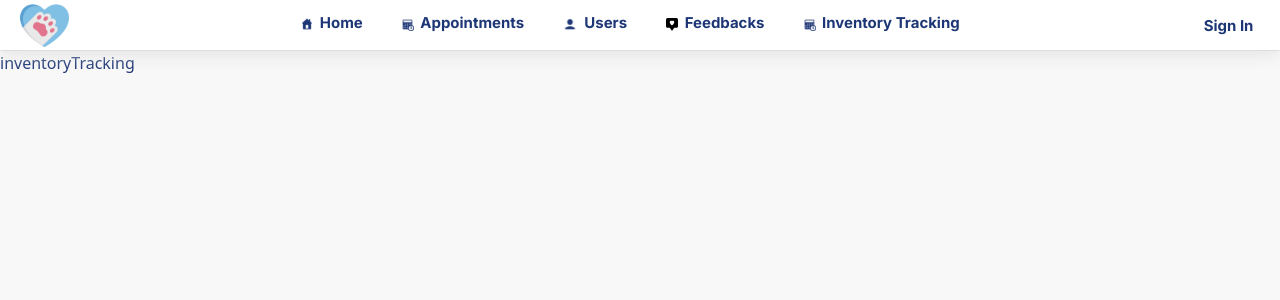
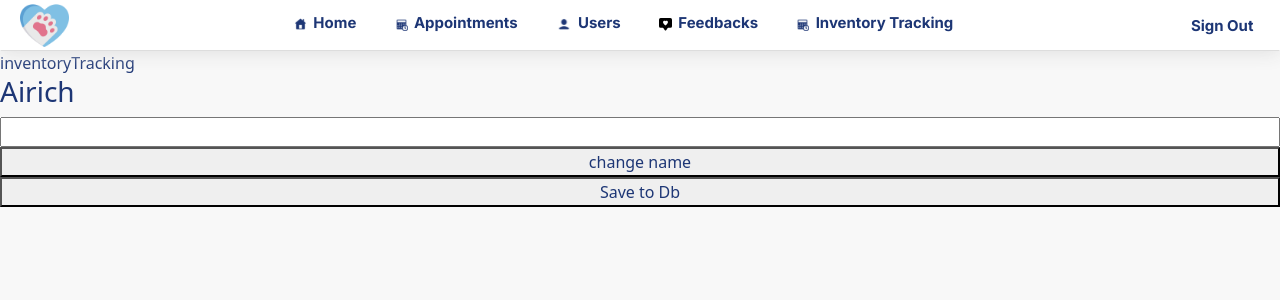
Before and after one commit to Tauri-23/AravelosPetClinic, a React (Vite) app in the folder react/: page /AdminIndex/InventoryTracking in a window 1280 px wide. Shown: the top 300 px of the page. Built offline with nearby package versions, Linux system fonts and the light colour scheme; a web font is replaced by a local one.

Commit message:
update
update

```diff
--- /dev/null
+++ b/react/src/components/admin_navbar.jsx
@@ -0,0 +1,26 @@
+import { Link, useLocation } from "react-router-dom";
+
+export default function AdminNavbar() {
+
+    const location = useLocation();
+
+    return(
+        <div className="nav nav1">
+            <div className="nav1-logo-div">
+            <img src="/assets/media/logos/paw.png" className="nav1-logo" alt="logo"/>
+            </div>
+            <div className="nav1-links">
+                <Link to={'/AdminIndex'} className="nav2-link"><div className="wx"><img src="/assets/media/icons/home.svg" className="nav1-icons" alt="logo"/></div><div className="nav1-link"><p>Home</p><div className={`nav1-line${location.pathname === "/AdminIndex" ? " active" : ""}`} ></div></div></Link>
+                <Link to={'/AdminIndex'} className="nav2-link"><div className="wx"><img src="/assets/media/icons/appointment.svg" className="nav1-icons" alt="logo"/></div><div className="nav1-link"><p>Appointments</p><div className={`nav1-line${location.pathname === "/" ? " active" : ""}`} ></div></div></Link>
+                <Link to={'/AdminIndex'} className="nav2-link"><div className="wx"><img src="/assets/media/icons/user.svg" className="nav1-icons" alt="logo"/></div><div className="nav1-link"><p>Users</p><div className={`nav1-line${location.pathname === "/" ? " active" : ""}`} ></div></div></Link>
+                <Link to={'/AdminIndex'} className="nav2-link"><div className="wx"><img src="/assets/media/icons/feedback.svg" className="nav1-icons" alt="logo"/></div><div className="nav1-link"><p>Feedbacks</p><div className={`nav1-line${location.pathname === "/" ? " active" : ""}`} ></div></div></Link>
+                <Link to={'InventoryTracking'} className="nav2-link"><div className="wx"><img src="/assets/media/icons/appointment.svg" className="nav1-icons" alt="logo"/></div><div className="nav1-link"><p>Inventory Tracking</p><div className={`nav1-line${location.pathname === "/InventoryTracking" ? " active" : ""}`} ></div></div></Link>
+
+            </div>
+
+            <div className="nav1-sign">
+                <Link to={'/GuestIndex'} className="nav1-link">Sign Out</Link>
+            </div>
+        </div>
+    );
+}
--- a/react/src/views/Admin/default.jsx
+++ b/react/src/views/Admin/default.jsx
@@ -2,33 +2,29 @@ import { useEffect, useState } from "react";
 import { Link, Outlet, useLocation } from "react-router-dom";
 import "../../assets/css/app.css";
 import "../../assets/css/navbar.css";
+import AdminNavbar from "../../components/admin_navbar";
 
 export default function AdminDefault () {
-    const location = useLocation(); // once ready it returns the 'window.location' object
-    const [url, setUrl] = useState(null);
-    useEffect(() => {
-        setUrl(location.pathname);
-    }, [location]);
+    const [name, setName] = useState("Airich");
+    const [tempName, setTempName] = useState("");
+
+    const updateInDb = () => {
+        alert(`Updated to the database: ${name}`);
+    }
+
     return(
-        <><div className="nav nav1">
-        <div className="nav1-logo-div">
-        <img src="/assets/media/logos/paw.png" className="nav1-logo" alt="logo"/>
-        </div>
-        <div className="nav1-links">
-             <Link to={'/AdminIndex'} className="nav2-link"><div className="wx"><img src="/assets/media/icons/home.svg" className="nav1-icons" alt="logo"/></div><div className="nav1-link"><p>Home</p><div className={`nav1-line${url === "/AdminIndex" ? " active" : ""}`} ></div></div></Link>
-             <Link to={'/AdminIndex'} className="nav2-link"><div className="wx"><img src="/assets/media/icons/appointment.svg" className="nav1-icons" alt="logo"/></div><div className="nav1-link"><p>Appointments</p><div className={`nav1-line${url === "/" ? " active" : ""}`} ></div></div></Link>
-             <Link to={'/AdminIndex'} className="nav2-link"><div className="wx"><img src="/assets/media/icons/user.svg" className="nav1-icons" alt="logo"/></div><div className="nav1-link"><p>Users</p><div className={`nav1-line${url === "/" ? " active" : ""}`} ></div></div></Link>
-             <Link to={'/AdminIndex'} className="nav2-link"><div className="wx"><img src="/assets/media/icons/feedback.svg" className="nav1-icons" alt="logo"/></div><div className="nav1-link"><p>Feedbacks</p><div className={`nav1-line${url === "/" ? " active" : ""}`} ></div></div></Link>
-             <Link to={'InventoryTracking'} className="nav2-link"><div className="wx"><img src="/assets/media/icons/appointment.svg" className="nav1-icons" alt="logo"/></div><div className="nav1-link"><p>Inventory Tracking</p><div className={`nav1-line${url === "/InventoryTracking" ? " active" : ""}`} ></div></div></Link>
+        <>
+            <AdminNavbar/>
 
-        </div>
+            {/* Children Elements */}
+            <Outlet context={{
+                name, setName,
+                tempName, setTempName
+            }}/>
 
-          <div className="nav1-sign">
-            <Link to={'/GuestIndex'} className="nav1-link">Sign In</Link>
-        </div>
-        </div>
-        <Outlet/>
+
+
+            <button onClick={updateInDb}>Save to Db</button>
         </>
-
     );
 }
--- a/react/src/views/Admin/inventorytracking.jsx
+++ b/react/src/views/Admin/inventorytracking.jsx
@@ -1,9 +1,29 @@
-import React from 'react'
+import React, { useEffect, useRef, useState } from 'react'
 import "../../assets/css/inventorytracking.css";
+import { useOutletContext } from 'react-router-dom';
 
 
 export default function AdminInventoryTracking() {
+  const [counter, setCounter] = useState(1); // local
+  const {name, setName,
+        tempName, setTempName} = useOutletContext(); // Getters and setters from parent
+
   return (
-    <div>inventoryTracking</div>
+    <>
+      <div>inventoryTracking</div>
+      {/* <h1>{counter}</h1>
+      <button onClick={() => setCounter(counter+1)}>increment</button>
+      <button onClick={() => setCounter(counter-1)}>dec</button> */}
+
+      <h3>{name}</h3>
+
+      <input
+        type="text"
+        value={tempName}
+        onInput={(e) => setTempName(e.target.value)}
+        />
+
+      <button onClick={() => setName(tempName)}>change name</button>
+    </>
   )
 }
```
